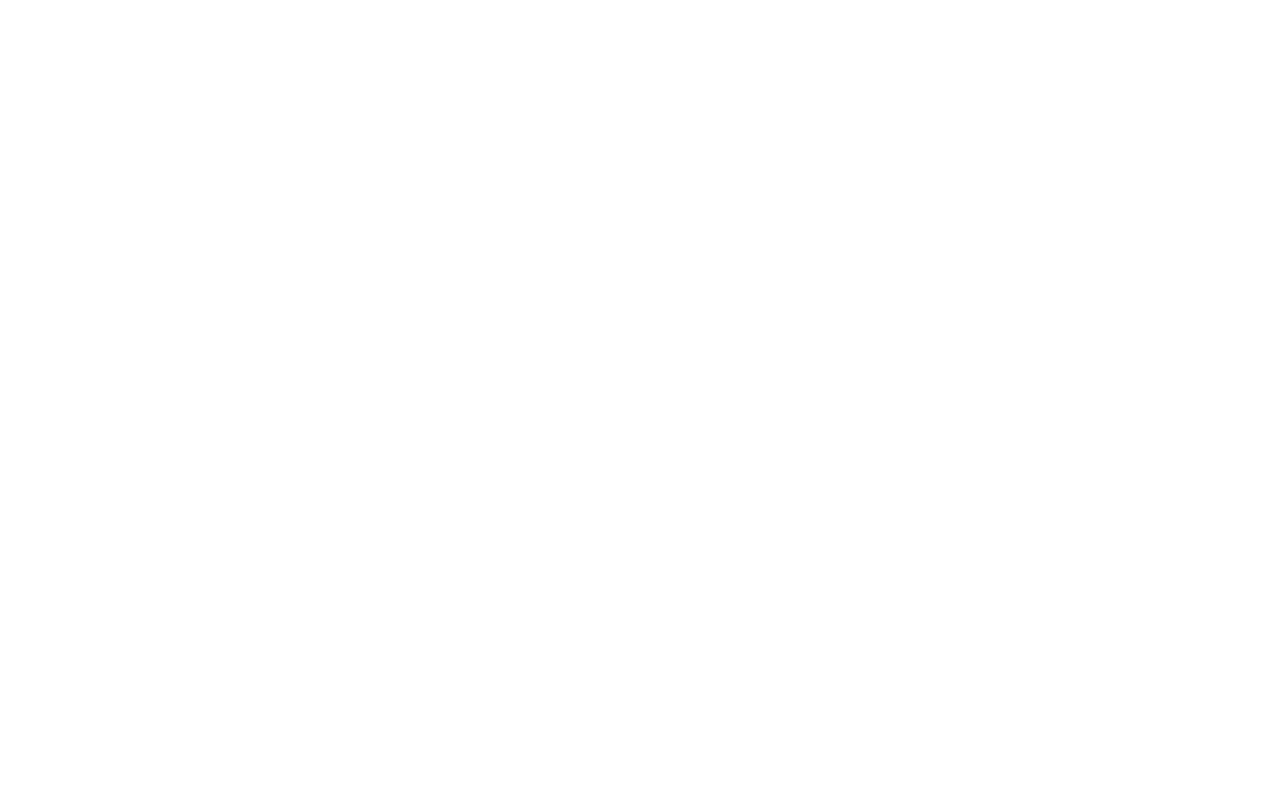
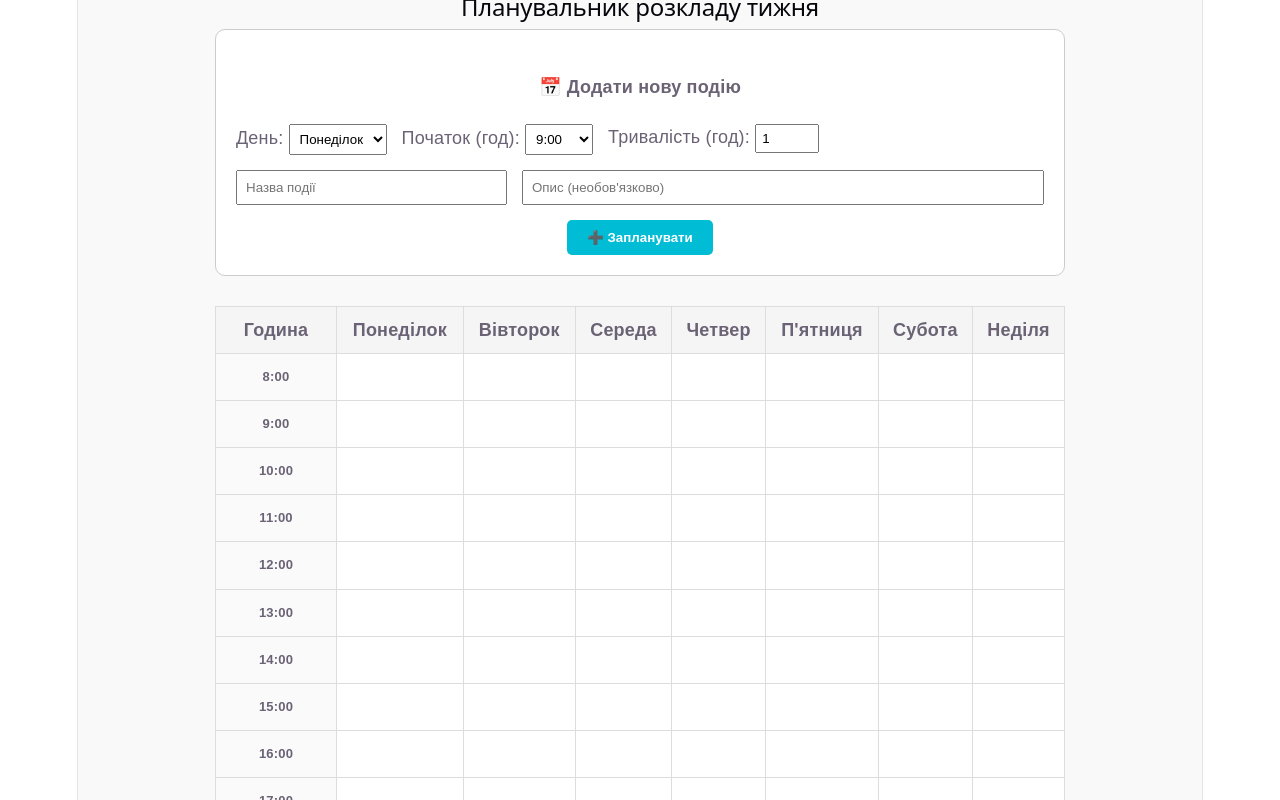
Before and after one commit to Madamada2026/laboratorna-5, a React (Vite) app: page / in a window 1280 px wide. Shown: the part 1540-2340 px from the top of the page. Before the commit the page ends 1471 px from the top, so only its background shows below. Built offline with nearby package versions, Linux system fonts and the light colour scheme.

Commit message:
feat: додано завдання 4 (планувальник)

```diff
--- a/src/App.jsx
+++ b/src/App.jsx
@@ -2,6 +2,7 @@ import React from 'react';
 import CountdownTimer from './CountdownTimer';
 import MultiplicationTable from './MultiplicationTable';
 import UnitConverter from './UnitConverter';
+import WeeklyScheduler from './WeeklyScheduler'; // Наш четвертий компонент
 
 function App() {
   return (
@@ -11,6 +12,8 @@ function App() {
       <MultiplicationTable />
       <hr style={{ margin: '40px 0', border: '0', borderTop: '2px dashed #ccc' }} />
       <UnitConverter />
+      <hr style={{ margin: '40px 0', border: '0', borderTop: '2px dashed #ccc' }} />
+      <WeeklyScheduler />
     </div>
   );
 }
--- /dev/null
+++ b/src/WeeklyScheduler.jsx
@@ -0,0 +1,157 @@
+import React, { useState } from 'react';
+
+const DAYS = ['Понеділок', 'Вівторок', 'Середа', 'Четвер', "П'ятниця", 'Субота', 'Неділя'];
+const HOURS = Array.from({ length: 15 }, (_, i) => i + 8); // розклад з 8:00 до 22:00
+
+function WeeklyScheduler() {
+  // 1. Головний стан для збереження масиву всіх подій
+  const [events, setEvents] = useState([]);
+
+  // 2. Стани для полей форми нової події
+  const [selectedDay, setSelectedDay] = useState('Понеділок');
+  const [title, setTitle] = useState('');
+  const [description, setDescription] = useState('');
+  const [startHour, setStartHour] = useState(9);
+  const [duration, setDuration] = useState(1);
+
+  // 3. Стан для повідомлення про конфлікт часу
+  const [conflictMessage, setConflictMessage] = useState('');
+
+  // Функція додавання нової події
+  const handleAddEvent = (e) => {
+    e.preventDefault();
+    if (!title.trim()) return;
+
+    const endHour = startHour + parseInt(duration, 10);
+
+    // Перевірка на конфлікт часу в межах одного дня
+    const hasConflict = events.some(ev => {
+      if (ev.day !== selectedDay) return false;
+      const evEnd = ev.startHour + ev.duration;
+      // Подія перетинається, якщо вона починається або закінчується всередині існуючої
+      return (startHour >= ev.startHour && startHour < evEnd) ||
+             (endHour > ev.startHour && endHour <= evEnd) ||
+             (startHour <= ev.startHour && endHour >= evEnd);
+    });
+
+    if (hasConflict) {
+      setConflictMessage(`⚠️ Конфлікт! На цей час у день (${selectedDay}) вже є запланована подія.`);
+      return;
+    }
+
+    setConflictMessage('');
+
+    const newEvent = {
+      id: Date.now(),
+      day: selectedDay,
+      title,
+      description,
+      startHour,
+      duration: parseInt(duration, 10)
+    };
+
+    // Імутабельне додавання в масив стану
+    setEvents(prev => [...prev, newEvent]);
+    setTitle('');
+    setDescription('');
+  };
+
+  // Видалення події
+  const handleDeleteEvent = (id) => {
+    setEvents(prev => prev.filter(ev => ev.id !== id));
+  };
+
+  return (
+    <div style={{ padding: '20px', maxWidth: '850px', margin: '20px auto', fontFamily: 'Arial, sans-serif' }}>
+      <h2 style={{ textAlign: 'center' }}>Планувальник розкладу тижня</h2>
+
+      {/* Форма додавання подій */}
+      <form onSubmit={handleAddEvent} style={{ padding: '20px', border: '1px solid #ccc', borderRadius: '10px', backgroundColor: '#fff', marginBottom: '30px' }}>
+        <h4>📅 Додати нову подію</h4>
+        <div style={{ display: 'flex', gap: '15px', flexWrap: 'wrap', marginBottom: '15px' }}>
+          <div>
+            <label>День: </label>
+            <select value={selectedDay} onChange={(e) => setSelectedDay(e.target.value)} style={{ padding: '6px' }}>
+              {DAYS.map(d => <option key={d} value={d}>{d}</option>)}
+            </select>
+          </div>
+          <div>
+            <label>Початок (год): </label>
+            <select value={startHour} onChange={(e) => setStartHour(parseInt(e.target.value))} style={{ padding: '6px' }}>
+              {HOURS.map(h => <option key={h} value={h}>{h}:00</option>)}
+            </select>
+          </div>
+          <div>
+            <label>Тривалість (год): </label>
+            <input type="number" min="1" max="5" value={duration} onChange={(e) => setDuration(e.target.value)} style={{ width: '50px', padding: '5px' }} />
+          </div>
+        </div>
+
+        <div style={{ display: 'flex', gap: '15px', flexWrap: 'wrap', marginBottom: '15px' }}>
+          <input type="text" placeholder="Назва події" value={title} onChange={(e) => setTitle(e.target.value)} style={{ flex: 1, padding: '8px', minWidth: '200px' }} />
+          <input type="text" placeholder="Опис (необов'язково)" value={description} onChange={(e) => setDescription(e.target.value)} style={{ flex: 2, padding: '8px', minWidth: '200px' }} />
+        </div>
+
+        <button type="submit" style={{ padding: '10px 20px', backgroundColor: '#00bcd4', color: 'white', border: 'none', borderRadius: '5px', cursor: 'pointer', fontWeight: 'bold' }}>
+          ➕ Запланувати
+        </button>
+
+        {conflictMessage && <p style={{ color: 'red', marginTop: '10px', fontWeight: 'bold', fontSize: '14px' }}>{conflictMessage}</p>}
+      </form>
+
+      {/* Сітка розкладу тижня */}
+      <div style={{ overflowX: 'auto' }}>
+        <table style={{ width: '100%', borderCollapse: 'collapse', backgroundColor: '#fff' }}>
+          <thead>
+            <tr style={{ backgroundColor: '#f5f5f5' }}>
+              <th style={{ border: '1px solid #ddd', padding: '10px', width: '100px' }}>Година</th>
+              {DAYS.map(d => <th key={d} style={{ border: '1px solid #ddd', padding: '10px' }}>{d}</th>)}
+            </tr>
+          </thead>
+          <tbody>
+            {HOURS.map(hour => (
+              <tr key={hour}>
+                <td style={{ border: '1px solid #ddd', padding: '10px', textAlign: 'center', fontWeight: 'bold', fontSize: '13px', backgroundColor: '#fafafa' }}>
+                  {hour}:00
+                </td>
+                {DAYS.map(day => {
+                  // Шукаємо подію, яка триває в цю годину цього дня
+                  const currentEvent = events.find(ev => ev.day === day && hour >= ev.startHour && hour < (ev.startHour + ev.duration));
+
+                  // Візуальне кодування: якщо це перша година події — рендеримо плашку події
+                  if (currentEvent) {
+                    if (hour === currentEvent.startHour) {
+                      return (
+                        <td
+                          key={day}
+                          rowSpan={currentEvent.duration}
+                          style={{ border: '1px solid #ddd', padding: '5px', backgroundColor: '#e0f7fa', color: '#006064', verticalAlign: 'top', textAlign: 'center', position: 'relative' }}
+                        >
+                          <div style={{ fontSize: '13px', fontWeight: 'bold' }}>{currentEvent.title}</div>
+                          <div style={{ fontSize: '11px', color: '#00838f' }}>{currentEvent.description}</div>
+                          <button
+                            onClick={() => handleDeleteEvent(currentEvent.id)}
+                            style={{ background: 'none', border: 'none', color: '#c62828', cursor: 'pointer', fontSize: '11px', padding: '2px', marginTop: '4px', textDecoration: 'underline' }}
+                          >
+                            видалити
+                          </button>
+                        </td>
+                      );
+                    }
+                    // Якщо це продовження події (rowSpan діє), пропускаємо рендер клітинки
+                    return null;
+                  }
+
+                  // Порожня клітинка
+                  return <td key={day} style={{ border: '1px solid #ddd', padding: '10px' }}></td>;
+                })}
+              </tr>
+            ))}
+          </tbody>
+        </table>
+      </div>
+    </div>
+  );
+}
+
+export default WeeklyScheduler;
```
